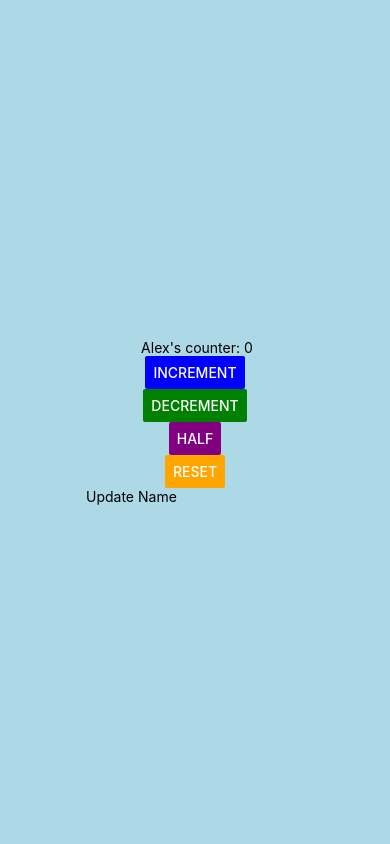
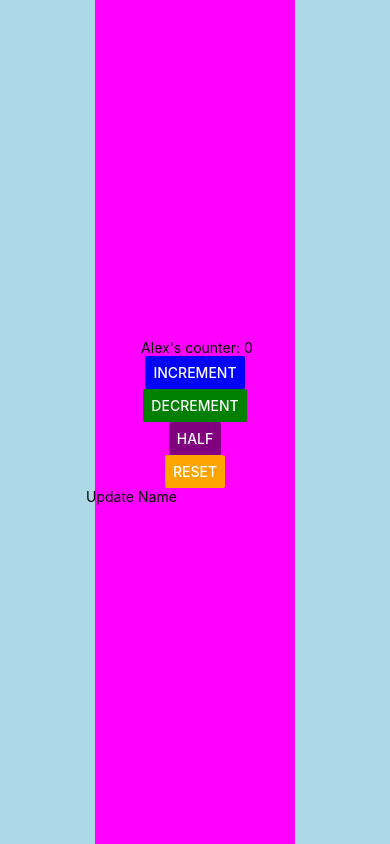
Before and after one commit to Kernapillar/Micro-Native-App, a React Native app: screen / in a window 390 px wide. Built offline with nearby package versions, Linux system fonts and the light colour scheme.

Commit message:
fixed view css

```diff
--- a/App.js
+++ b/App.js
@@ -26,7 +26,7 @@ export default function App() {
 
   return (
     <SafeAreaView style={styles.container}>
-      <View style={styles.container}>
+      <View style={styles.container2}>
       <Text> {name}'s counter: {counter}</Text>
 
       <Button onPress={incrementCounter} color="blue" style={styles.button} title='Increment' ></Button>
@@ -54,5 +54,13 @@ const styles = StyleSheet.create({
     alignItems: 'center',
     justifyContent: 'center',
   },
+  container2: {
+    flex:1,
+    alignItems:"center",
+    justifyContent:"center",
+    width: 200,
+    height:300,
+    backgroundColor:"magenta",
+  }
 
 });
```
